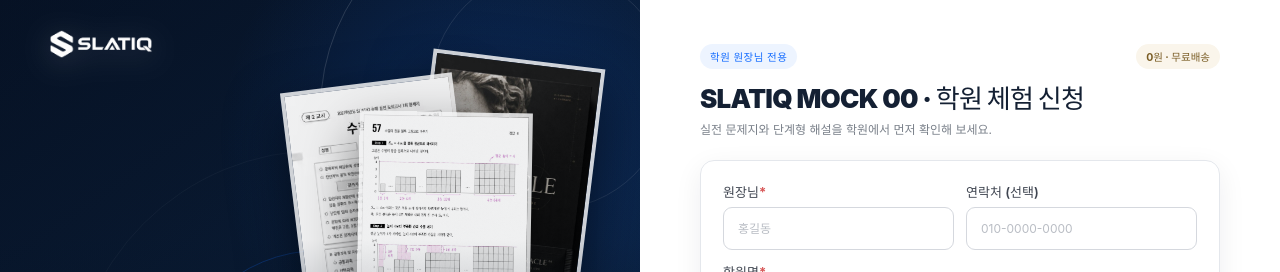
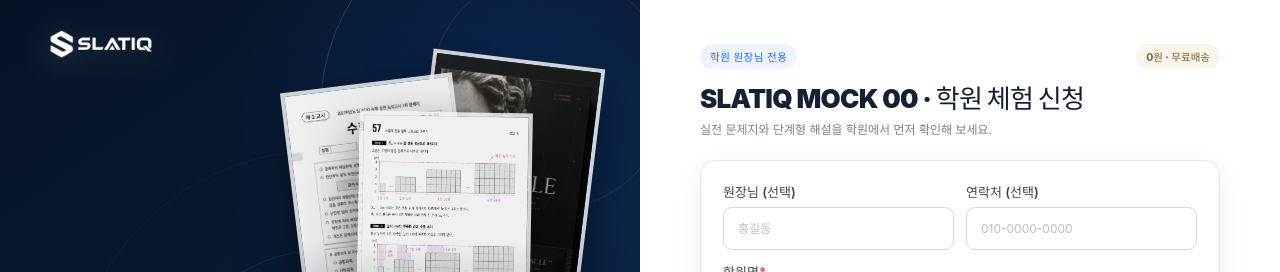
Before and after one commit to kmw1wlog/nabla-september-preorder, a React (Vite) app: page / in a window 1280 px wide. Shown: the top 272 px of the page. Built offline with nearby package versions, Linux system fonts and the light colour scheme; a web font is replaced by a local one.

Commit message:
feat: make academy contact name optional

```diff
--- a/src/main.jsx
+++ b/src/main.jsx
@@ -79,7 +79,7 @@
   const update = (key) => (event) => setForm((old) => ({ ...old, [key]: event.target.value }))
   return <section className="panel academy-panel"><StepHeader number="1" title="학원 정보" />
     <div className="two-col">
-      <Field label="원장님" required placeholder="홍길동" value={form.director} onChange={update('director')} />
+      <Field label="원장님 (선택)" placeholder="홍길동" value={form.director} onChange={update('director')} />
       <Field label="연락처 (선택 · 출고 안내)" placeholder="010-0000-0000" value={form.phone} onChange={update('phone')} />
     </div>
     <Field label="학원명" required placeholder="SLATIQ 수학학원" value={form.academy} onChange={update('academy')} />
@@ -239,7 +239,7 @@
         <p>{submitted.academy}의 고3 학생 <b>{submitted.students}명</b>을 위한<br /><b>{submitted.copies}부</b>가 학원 주소로 무료배송됩니다.</p>
         <dl>
           <div><dt>접수번호</dt><dd>{submitted.applicationId}</dd></div>
-          <div><dt>받는 분</dt><dd>{submitted.director} 원장님</dd></div>
+          <div><dt>받는 분</dt><dd>{submitted.director ? `${submitted.director} 원장님` : '학원 담당자'}</dd></div>
           <div><dt>배송지</dt><dd>({submitted.postcode}) {submitted.address} {submitted.detail}</dd></div>
         </dl>
         <div className="part1-conversion">
@@ -257,7 +257,7 @@
         </div>
         <form className="trial-application-form" onSubmit={submit}>
           <div className="trial-form-grid">
-            <Field label="원장님" required placeholder="홍길동" value={form.director} onChange={update('director')} />
+            <Field label="원장님 (선택)" placeholder="홍길동" value={form.director} onChange={update('director')} />
             <Field label="연락처 (선택)" placeholder="010-0000-0000" value={form.phone} onChange={update('phone')} />
           </div>
           <Field label="학원명" required placeholder="SLATIQ 수학학원" value={form.academy} onChange={update('academy')} />
--- a/src/trial.js
+++ b/src/trial.js
@@ -2,7 +2,7 @@
 export const TRIAL_LATEST_KEY = 'campuskit-latest-free-trial'
 
 export function validateTrialApplication(form) {
-  const required = ['director', 'academy', 'students', 'address', 'detail']
+  const required = ['academy', 'students', 'address', 'detail']
   if (required.some((key) => !String(form[key] ?? '').trim())) return '필수 정보를 모두 입력해 주세요.'
   if (form.phone && !/^01[016789]-?\d{3,4}-?\d{4}$/.test(form.phone.replace(/\s/g, ''))) return '연락처를 정확히 입력해 주세요.'
   if (form.email && !/^[^\s@]+@[^\s@]+\.[^\s@]+$/.test(form.email)) return '이메일을 정확히 입력해 주세요.'
```
Also changed, not shown: 1 other file (tests, documents, lock files or other folders).
